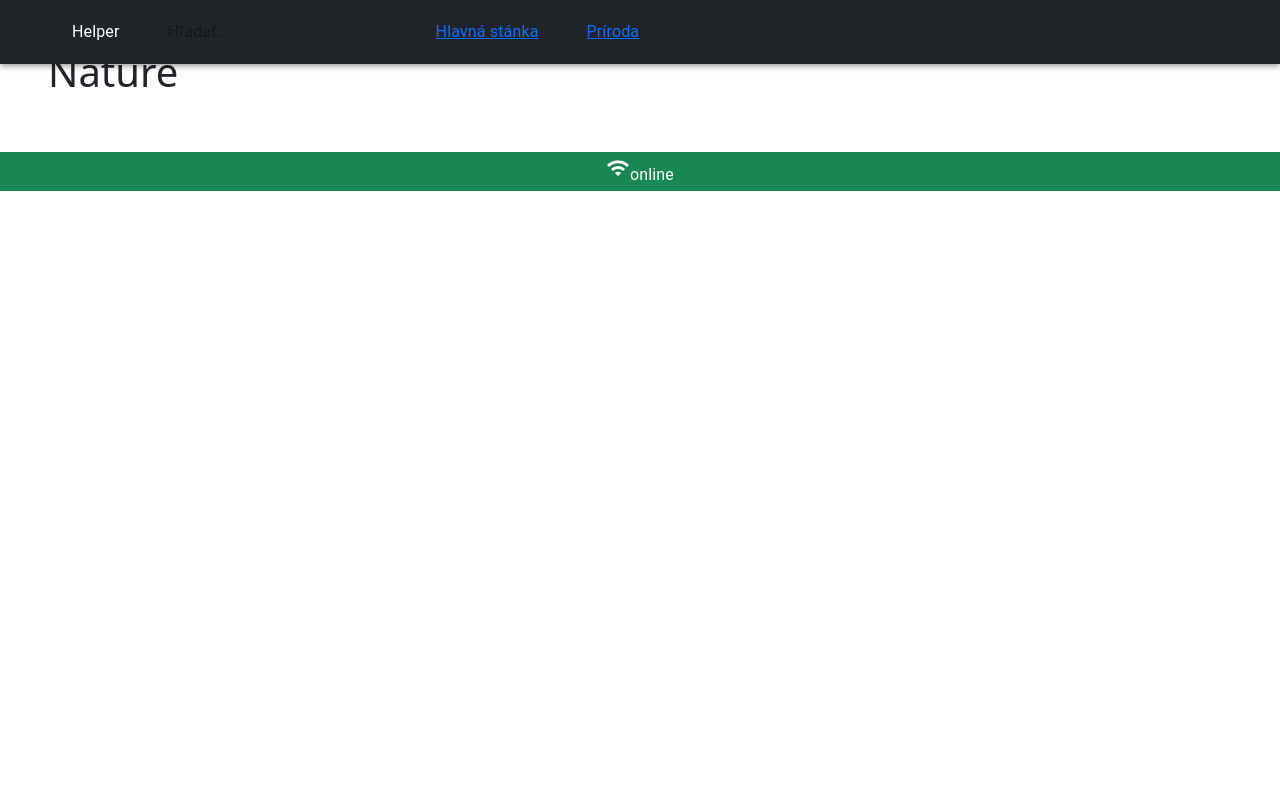
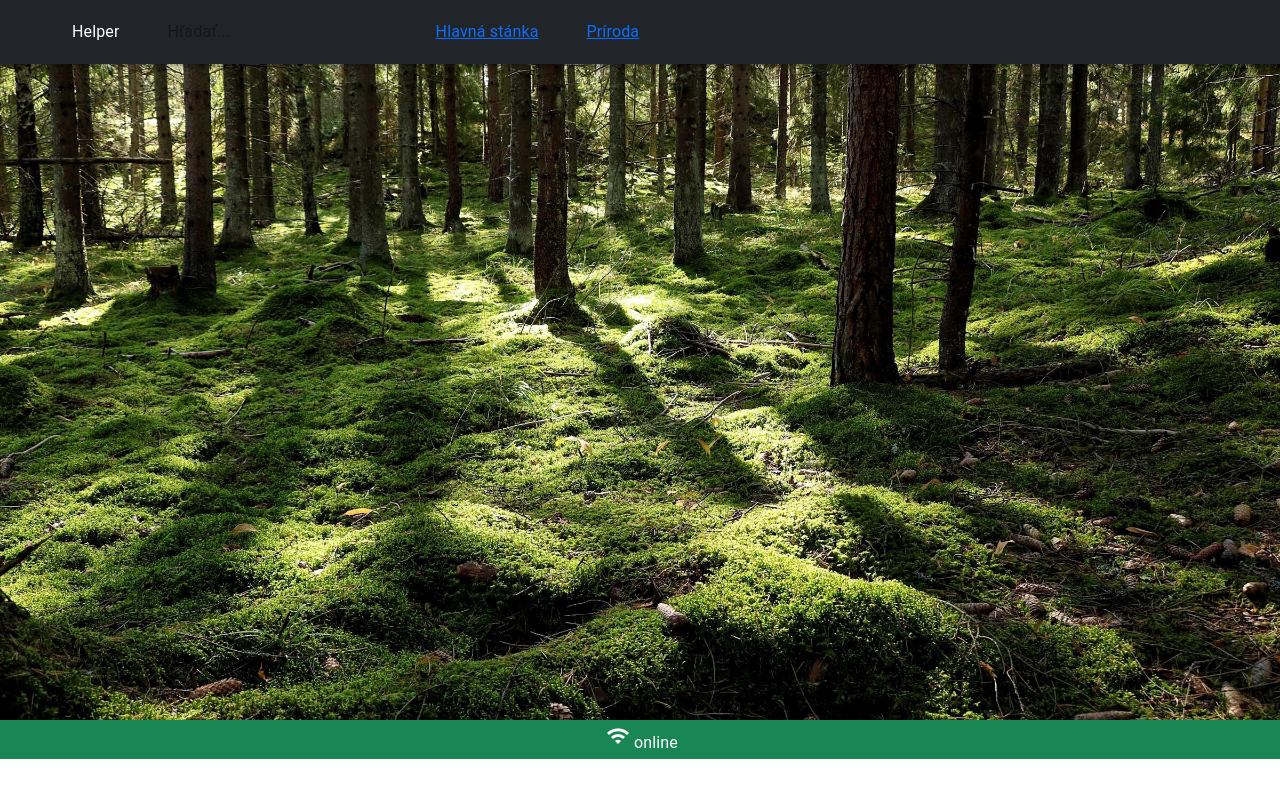
Before and after one commit to AdBrWebDev/helper-app, a React (Create React App) app: page /Nature in a window 1280 px wide. Built offline with nearby package versions, Linux system fonts and the light colour scheme.

Commit message:
nav created

```diff
--- a/src/App.js
+++ b/src/App.js
@@ -1,5 +1,5 @@
 import {Link, BrowserRouter as Router, Switch, Route} from 'react-router-dom';
-import React, {Suspense} from 'react';
+import React, {Suspense, lazy} from 'react';
 import AppBar from '@material-ui/core/AppBar';
 import Toolbar from '@material-ui/core/Toolbar';
 //import IconButton from '@material-ui/core/IconButton';
@@ -12,14 +12,14 @@ import SearchIcons from '@material-ui/icons/Search';*/
 import 'bootstrap/dist/css/bootstrap.min.css';
 import 'material-icons/iconfont/material-icons.css';
 import Footer from './components/Footer';
-const MainPg = React.lazy(() => import('./pages/MainPg'));
-const Nature = React.lazy(() => import('./pages/Nature'));
+const MainPg = lazy(() => import('./pages/MainPg'));
+const Nature = lazy(() => import('./pages/Nature'));
 
 function App() {
   return (
     <Suspense fallback={'loading....'}>
       <Router>
-        <AppBar className="bg-dark">
+        <AppBar className='bg-dark'>
           <Toolbar>
             <Typography className="mx-5 my-auto">Helper</Typography>
             <InputBase placeholder="Hľadať..." />
--- a/src/components/Footer.jsx
+++ b/src/components/Footer.jsx
@@ -7,9 +7,9 @@ export default function Footer(){
     window.addEventListener('online', () => CheckStatus())
     function CheckStatus(){
         if(navigator.onLine){
-            status = <Box class='bg-success py-1'><i className="material-icons">wifi</i>online</Box>;
+            status = <Box class='bg-success py-1'><i className="material-icons my-auto mx-1">wifi</i>online</Box>;
         }else{
-            status = <Box class='bg-danger'><i className="material-icons">wifi_off</i>offline</Box>;;
+            status = <Box class='bg-danger'><i className="material-icons my-auto">wifi_off</i>offline</Box>;;
         }
         return status;
     }
--- a/src/pages/Nature.js
+++ b/src/pages/Nature.js
@@ -1,5 +1,10 @@
+import Box from '@material-ui/core/Box';
+import '../App.css';
+
 export default function Nature(){
     return(
-        <h1 className="p-5">Nature</h1>
+        <Box>
+            <img className='w-100' src='/images/forest.jpg' alt='forest' id='nature-img' />
+        </Box>
     )
 }
```
Also changed, not shown: public/images/forest.jpg (added).
